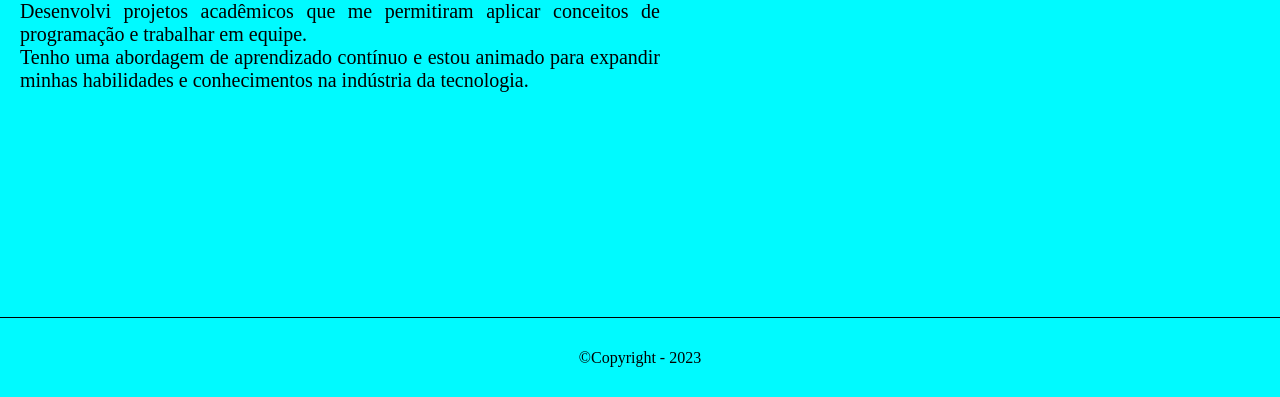
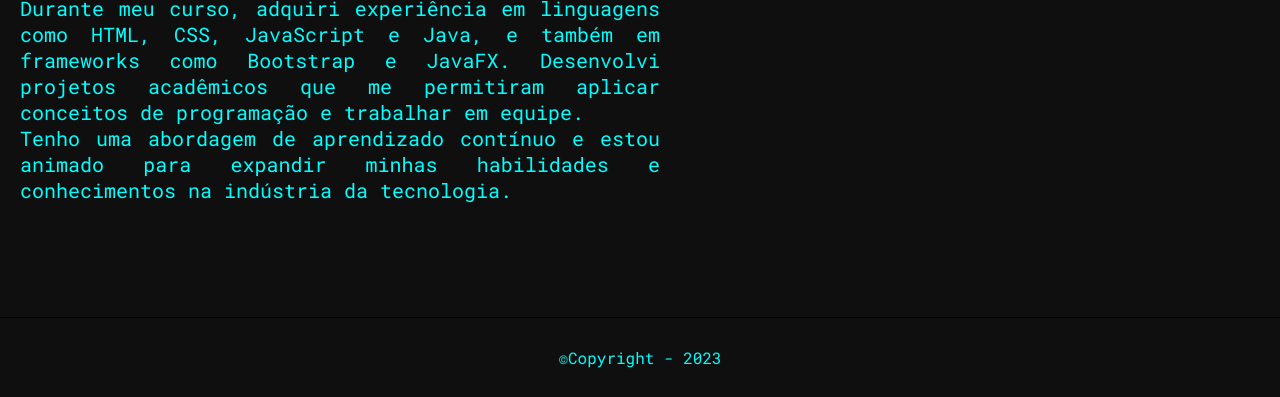
Before and after one commit to LucasRaphael2/LucasRaphael2, a plain HTML site: page index.html in a window 1280 px wide. Shown: the part 403-800 px from the top of the page. Drawn offline with Linux system fonts and the light colour scheme.

Commit message:
alterações e implemetações para os projetos

```diff
--- a/css/style.css
+++ b/css/style.css
@@ -1,18 +1,19 @@
-@font-face {
-    font-family: "Monocode";
-        src: url(../assets/fonts/Monocode-Regular-V01.02b.ttf);
-}
+/*@font-face {
+    font-family: "Hamster";
+        src: url(../assets/fonts/Hamster.otf);
+}*/
+@import url('https://fonts.googleapis.com/css2?family=Roboto+Mono&display=swap');
 *{
     margin: 0;
     padding: 0;
-    background-color: rgb(0, 250, 255);
+    background-color: rgb(15, 15, 15);
 }
 body{
     width: 100vw;
     height: 100vh;
     display: flex;
     /*font-family: "MiddleSaxonyText"; Fonte para o jogo medieval ou blocado com tematica antiga, será alterada*/
-    font-family: "Hamster";
+    font-family: 'Roboto Mono', monospace;
     flex-direction: column;
 }
 main{
@@ -27,6 +28,7 @@ div{
     flex-direction: column;
     align-items: center;
     justify-content: center;
+    color: aqua;
 }
 h1{
     align-self: flex-start;
@@ -51,6 +53,7 @@ p{
     margin-bottom: 20px;
     margin-left: 20px;
     margin-right: 20px;
+
 }
 footer{
     width: 100vw;
@@ -61,4 +64,5 @@ footer{
     display: flex;
     flex-direction: column;
     border-top: 1px solid black;
+    color: aqua;
 }
--- a/index.html
+++ b/index.html
@@ -1,5 +1,5 @@
 <!DOCTYPE html>
-<html lang="en">
+<html>
 
 <head>
     <meta charset="UTF-8">
```
